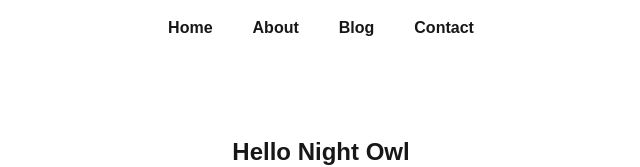
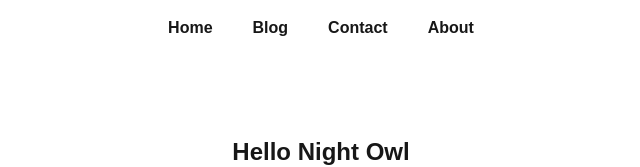
Before and after one commit to kowshik76/NightOwl-Nextjs, a Next.js app: page / in a window 1280 px wide. Shown: the top 167 px of the page, without its empty margins (319-959 px from the left). Built offline with nearby package versions, Linux system fonts and the light colour scheme.

Commit message:
Added link component

```diff
--- /dev/null
+++ b/src/app/blogspot/[slug]/page.js
@@ -0,0 +1,14 @@
+"use client";
+import { useParams } from 'next/navigation';
+
+const Slug = () => {
+    const { slug } = useParams();
+
+    return (
+        <div>
+            <h1>Blog Post: {slug}</h1>
+        </div>
+    );
+};
+
+export default Slug;
--- a/src/app/page.js
+++ b/src/app/page.js
@@ -1,5 +1,6 @@
 import Head from "next/head";
 import { Poppins } from "@next/font/google";
+import Link from "next/link";
 const poppins = Poppins({
   weight: ["400", "700"],
   subsets: ["latin"],
@@ -13,10 +14,10 @@ export default function Home() {
       </Head>
       <nav className="font-poppins">
         <ul className="flex gap-10 justify-center p-4 font-bold ">
-          <li className="cursor-pointer">Home</li>
-          <li className="cursor-pointer">About</li>
-          <li className="cursor-pointer">Blog</li>
-          <li className="cursor-pointer">Contact</li>
+         <Link href="/"> <li className="cursor-pointer">Home</li></Link>
+         <Link href="/blogspot/anything"> <li className="cursor-pointer">Blog</li></Link>
+         <Link href="/contact"><li className="cursor-pointer">Contact</li></Link>
+         <Link href="/about"><li className="cursor-pointer">About</li></Link>
         </ul>
       </nav>
       <div className="flex justify-center  ">
```
